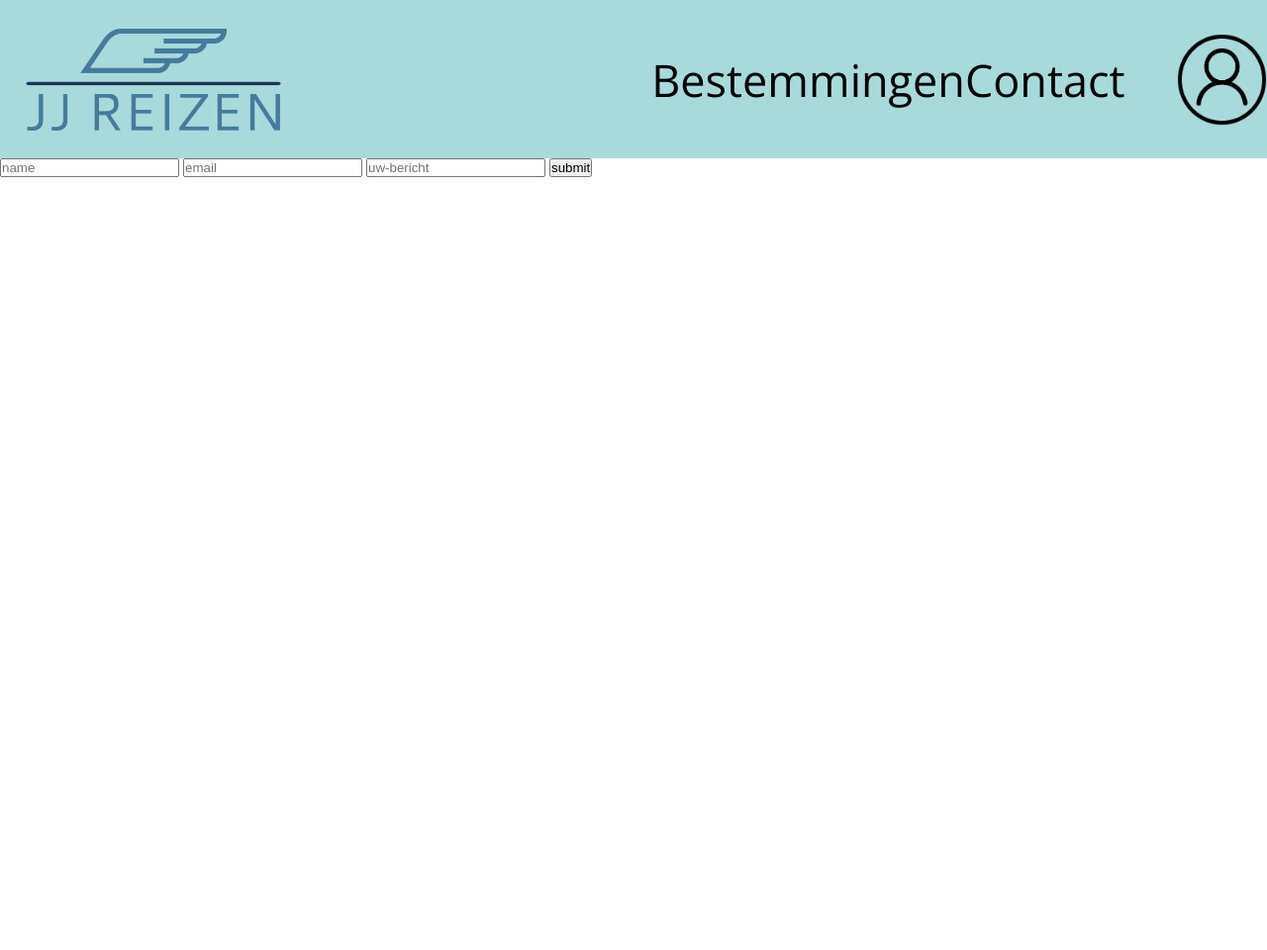
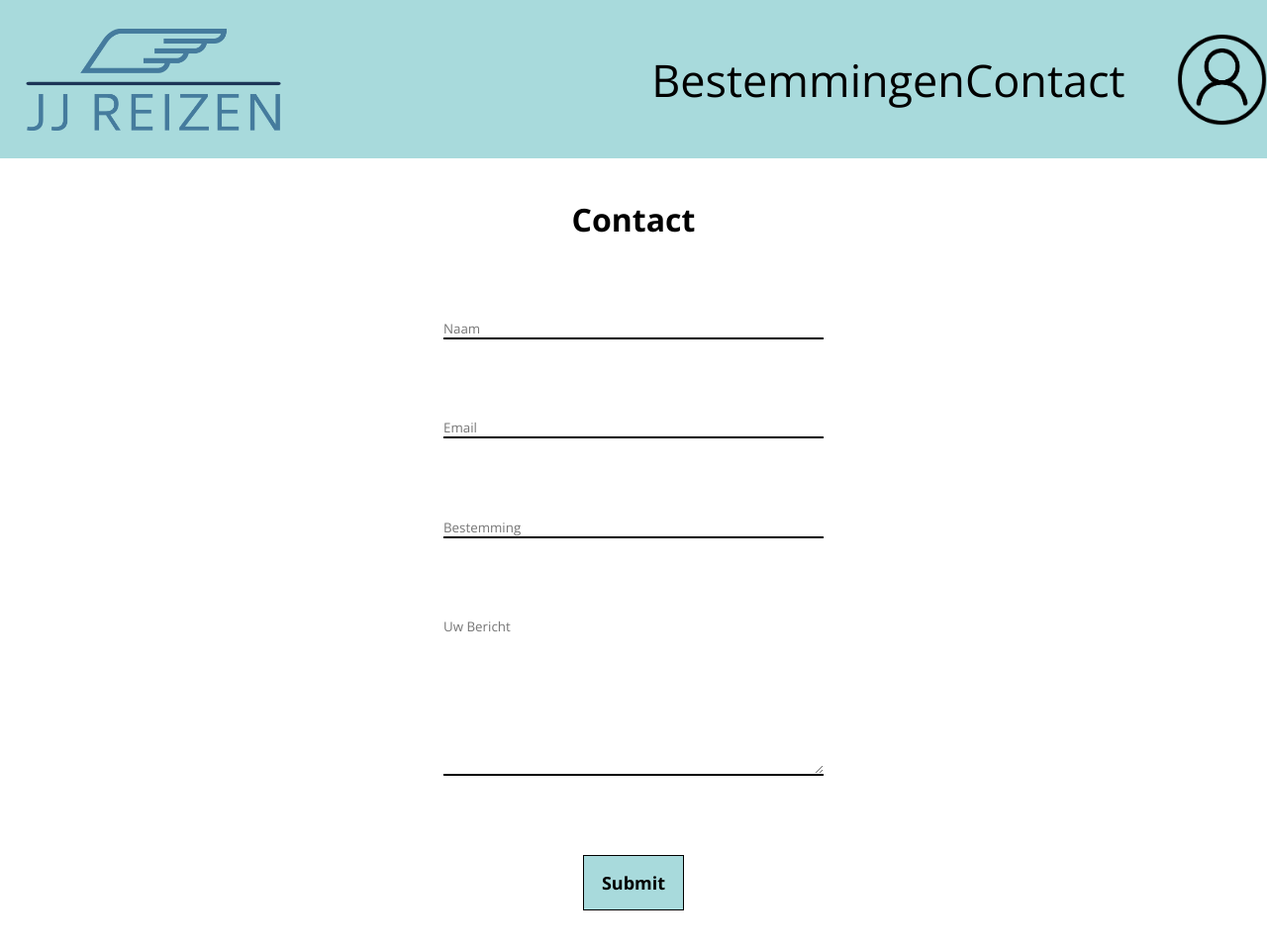
Before and after one commit to ineedausernamehelp/JJ-Reizen, a PHP site: page /contact.php in a window 1280 px wide. Shown: the whole page at 99% size. Before the commit the page ends 179 px from the top, so only its background shows below. Run offline with PHP 8.4, Linux system fonts and the light colour scheme.

Commit message:
contact pagina afgemaakt

```diff
--- a/contact.php
+++ b/contact.php
@@ -1,19 +1,16 @@
-<!DOCTYPE html>
-<html lang="en">
-<head>
-    <meta charset="UTF-8">
-    <meta http-equiv="X-UA-Compatible" content="IE=edge">
-    <meta name="viewport" content="width=device-width, initial-scale=1.0">
-    <title>Document</title>
-</head>
+
 <body>
-    <? include('comp/header.php'); ?>
-    <form action="contact.php">
-        <input type="text" name="naam" placeholder="name" id="naam">
-        <input type="text" name="email" placeholder="email" id="email">
-        <input type="text" name="bericht" placeholder="uw-bericht" id="message">
-        <input type="submit" value="submit" onclick="checkErrors()" id="submit">
+    <?php include('comp\header.php'); ?>
+    <form action="contact.php"  method="post" class="contact-container">
+         <h1>Contact</h1>
+        <input type="text" name="naam" placeholder="Naam" id="naam" class="input-boxes">
+        <input type="text" name="email" placeholder="Email" id="email" class="input-boxes">
+        <input type="text" name="bestemming" placeholder="Bestemming" id="bestemming" class="input-boxes">
+        <textarea name="bericht" id="message" cols="30" rows="10" class="input-boxes groot-input-box" placeholder="Uw Bericht"></textarea>
+        <input type="submit" value="Submit"  id="submit" class="submit-box">
     </form>
     <script src="scripts/main.js"></script>
+
+    <?php //include('comp/footer.php')?>
 </body>
 </html>
--- a/scripts/main.js
+++ b/scripts/main.js
@@ -1,8 +1,14 @@
-function checkErrors() {
-    let naam = getElementById("naam").value;
-    let email = getElementById("email").value;
-    let message = getElementById("message").value;
-    if(naam == "" || email == "" || message == ""){
-        alert("1 of meerdere velden staan leeg")
+document.getElementById("submit").addEventListener("click", function(event){
+    event.preventDefault()
+    let naam = document.getElementById("naam").value;
+    let bestemming = document.getElementById("bestemming").value;
+    let email = document.getElementById("email").value;
+    let message = document.getElementById("message").value;
+    console.log(message);
+    console.log(email);
+    console.log(naam);
+    console.log(bestemming);
+    if(naam == "" || email == "" || message == "" || bestemming == ""){
+        alert("1 of meerdere velden staan leeg");
     }
-}
+  });
--- a/styling/style.css
+++ b/styling/style.css
@@ -1,6 +1,7 @@
 *{
     padding: 0;
     margin: 0;
+    font-family: 'Open Sans', sans-serif;
 }
 nav{
     height: 20vh;
@@ -45,3 +46,37 @@ nav{
    .stijlblock{
     width: 35%;
    }
+
+   /* contact */
+
+   .contact-container{
+    display: flex;
+    flex-direction: column;
+    align-items: center;
+    justify-content: space-around;
+    height: 100%;
+   }
+
+   .input-boxes{
+    border: none;
+    border-bottom: solid #000000 2px;
+    width: 30%;
+   }
+   .groot-input-box{
+    height: 20%;
+    resize: vertical;
+    max-height: 35%;
+    min-height: 3%;
+
+   }
+   .submit-box{
+    font-weight: bold;
+    font-family: 'Open Sans', sans-serif;
+    font-size: large  ;
+      background-color: #A8DADC;
+      border: none;
+      width: 8%;
+      height: 7%;
+      border: solid #000000 1px;
+
+   }
```
